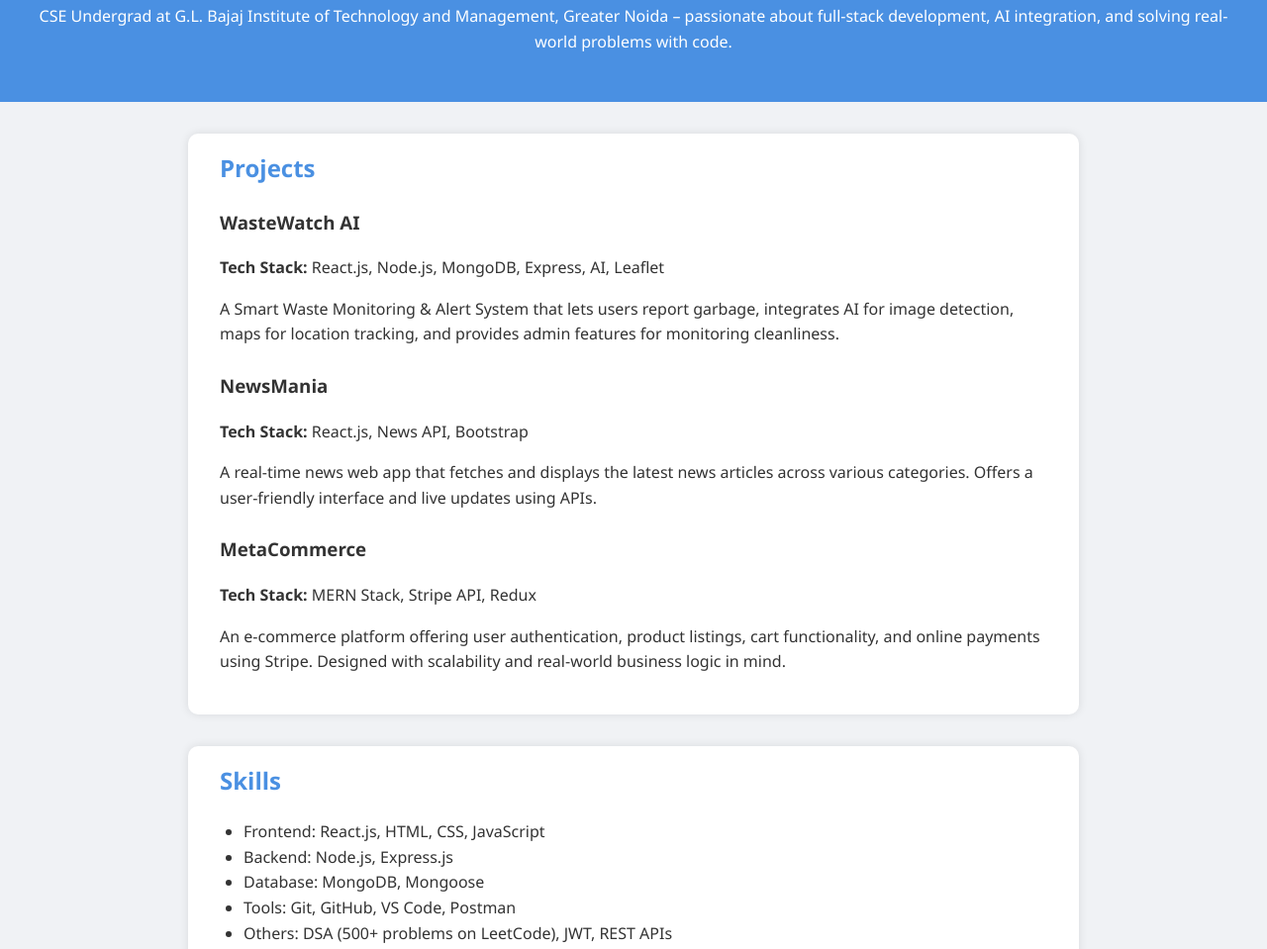
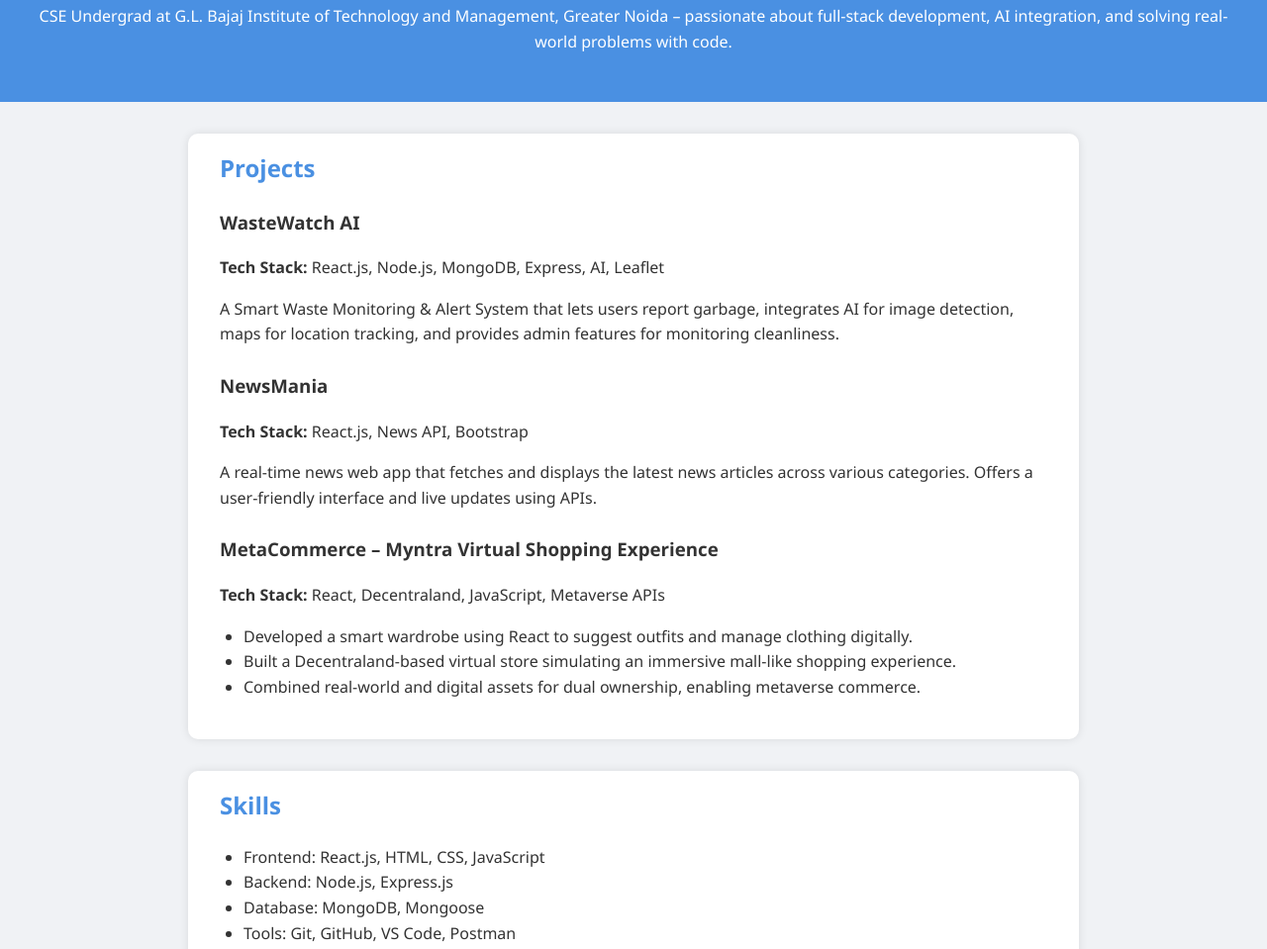
Before and after one commit to Anushka-8/anushka-portfolio, a plain HTML site: page index.html in a window 1280 px wide. Shown: the part 122-1081 px from the top of the page at 99% size. Drawn offline with Linux system fonts and the light colour scheme.

Commit message:
Update details

```diff
--- a/index.html
+++ b/index.html
@@ -139,9 +139,13 @@
       <p>A real-time news web app that fetches and displays the latest news articles across various categories. Offers a user-friendly interface and live updates using APIs.</p>
     </div>
     <div class="project">
-      <h3>MetaCommerce</h3>
-      <p><strong>Tech Stack:</strong> MERN Stack, Stripe API, Redux</p>
-      <p>An e-commerce platform offering user authentication, product listings, cart functionality, and online payments using Stripe. Designed with scalability and real-world business logic in mind.</p>
+      <h3>MetaCommerce – Myntra Virtual Shopping Experience</h3>
+      <p><strong>Tech Stack:</strong> React, Decentraland, JavaScript, Metaverse APIs</p>
+      <ul>
+        <li>Developed a smart wardrobe using React to suggest outfits and manage clothing digitally.</li>
+        <li>Built a Decentraland-based virtual store simulating an immersive mall-like shopping experience.</li>
+        <li>Combined real-world and digital assets for dual ownership, enabling metaverse commerce.</li>
+      </ul>
     </div>
   </section>
 
```
